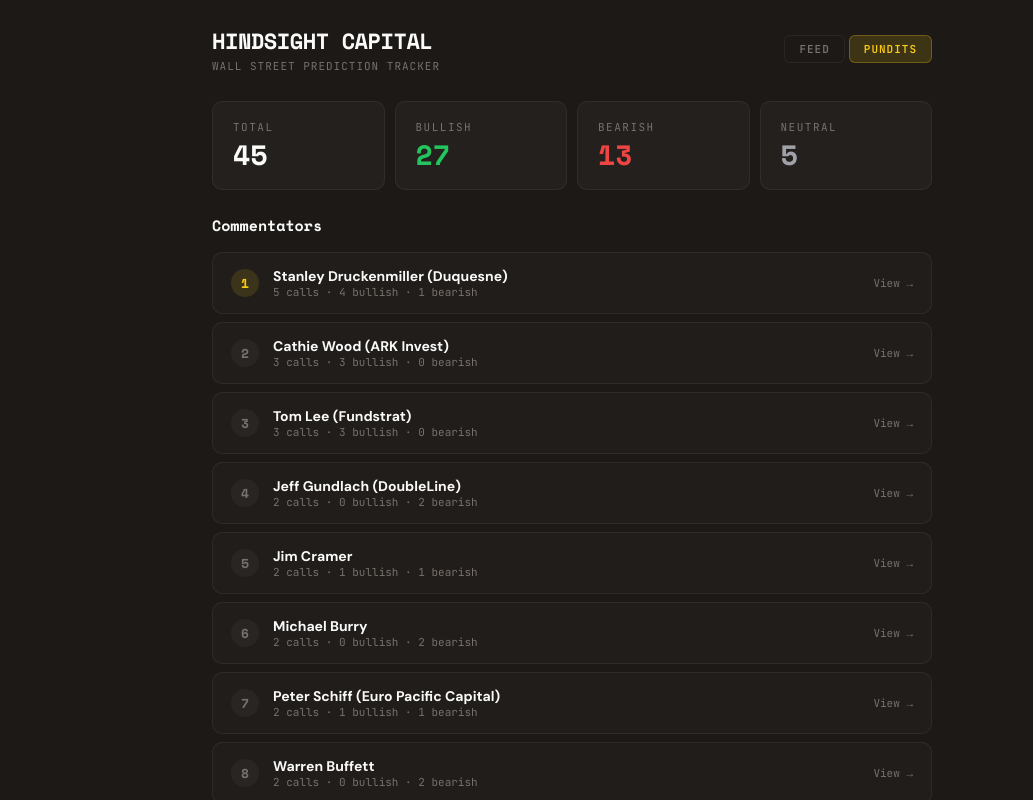
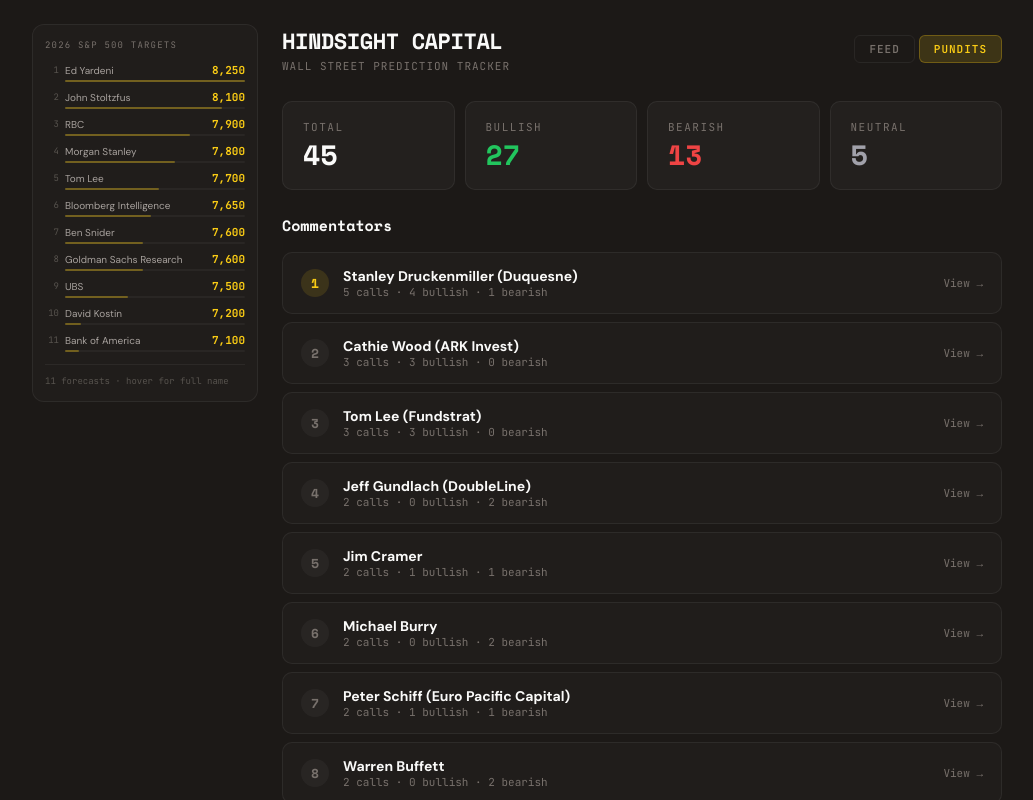
Before and after one commit to veridead1/pundit-tracker, a Next.js app: page / in a window 1280 px wide. Both pictures are taken after a click on the button "PUNDITS". Shown: the top 800 px of the page, without its empty margins (68-1101 px from the left). Built offline with nearby package versions, Linux system fonts and the light colour scheme.

Commit message:
add S&P 500 targets sidebar

```diff
--- a/components/PunditTracker.jsx
+++ b/components/PunditTracker.jsx
@@ -346,6 +346,39 @@ export default function PunditTracker() {
     return true;
   });
 
+  // Build S&P 500 year-end 2026 targets sidebar
+  function parseTargetNum(t) {
+    if (!t) return null;
+    var clean = t.replace(/,/g, "").replace(/\+/g, "").replace(/~/g, "");
+    var m = clean.match(/\d{4,}/);
+    return m ? parseInt(m[0]) : null;
+  }
+
+  var sp500Targets = [];
+  var seenTargetCommentators = {};
+  data.predictions
+    .filter(function(p) {
+      if (!p.target || !p.timeframe) return false;
+      var tf = p.timeframe.toLowerCase();
+      var isYearEnd2026 = tf.includes("2026") || tf.includes("year-end");
+      var num = parseTargetNum(p.target);
+      return p.asset === "S&P 500" && isYearEnd2026 && num && num > 5000 && p.direction !== "bearish";
+    })
+    .sort(function(a, b) {
+      return new Date(b.date_stated || 0) - new Date(a.date_stated || 0);
+    })
+    .forEach(function(p) {
+      if (!seenTargetCommentators[p.commentator]) {
+        seenTargetCommentators[p.commentator] = true;
+        sp500Targets.push({ commentator: p.commentator, target: parseTargetNum(p.target), id: p.id });
+      }
+    });
+  sp500Targets.sort(function(a, b) { return b.target - a.target; });
+
+  var maxTarget = sp500Targets.length > 0 ? sp500Targets[0].target : 0;
+  var minTarget = sp500Targets.length > 0 ? sp500Targets[sp500Targets.length - 1].target : 0;
+  var targetRange = maxTarget - minTarget || 1;
+
   var inputStyle = {
     background: "rgba(0,0,0,0.3)", color: "#fafaf9",
     border: "1px solid rgba(255,255,255,0.15)", borderRadius: 6,
@@ -368,7 +401,68 @@ export default function PunditTracker() {
   }
 
   return (
-    <div style={shellStyle}>
+    <div style={{
+      maxWidth: 1080,
+      margin: "0 auto",
+      padding: 24,
+      fontFamily: "'DM Sans', system-ui, sans-serif",
+      color: "#d6d3d1",
+      minHeight: "100vh",
+      display: "flex",
+      gap: 24,
+      alignItems: "flex-start",
+    }}>
+
+      {/* S&P 500 Targets Sidebar */}
+      {sp500Targets.length > 0 && (
+        <div style={{
+          width: 200,
+          flexShrink: 0,
+          position: "sticky",
+          top: 24,
+          background: "rgba(255,255,255,0.02)",
+          border: "1px solid rgba(255,255,255,0.06)",
+          borderRadius: 12,
+          padding: "14px 12px",
+          alignSelf: "flex-start",
+        }}>
+          <div style={{ fontSize: 9, color: "#78716c", fontFamily: monoFont, textTransform: "uppercase", letterSpacing: 1.2, marginBottom: 12 }}>
+            2026 S&P 500 Targets
+          </div>
+          {sp500Targets.map(function(t, i) {
+            var barPct = ((t.target - minTarget) / targetRange) * 100;
+            var shortName = t.commentator
+              .replace(/ \(.*?\)/g, "")
+              .replace("Global Wealth Management", "")
+              .replace("Investment Institute", "")
+              .replace("Capital Markets", "")
+              .replace("Intelligence (60+ institutions)", "")
+              .trim();
+            return (
+              <div key={t.id} style={{ marginBottom: 8 }}>
+                <div style={{ display: "flex", alignItems: "center", gap: 6, marginBottom: 3 }}>
+                  <span style={{ fontSize: 9, color: "#57534e", fontFamily: monoFont, width: 14, textAlign: "right", flexShrink: 0 }}>{i + 1}</span>
+                  <span style={{ flex: 1, fontSize: 10, color: "#a8a29e", overflow: "hidden", textOverflow: "ellipsis", whiteSpace: "nowrap" }} title={t.commentator}>
+                    {shortName}
+                  </span>
+                  <span style={{ fontSize: 11, fontWeight: 700, color: "#facc15", fontFamily: monoFont, flexShrink: 0 }}>
+                    {t.target.toLocaleString()}
+                  </span>
+                </div>
+                <div style={{ marginLeft: 20, height: 2, background: "rgba(255,255,255,0.04)", borderRadius: 1 }}>
+                  <div style={{ height: "100%", width: barPct + "%", background: "rgba(250,204,21,0.35)", borderRadius: 1, minWidth: "8%" }} />
+                </div>
+              </div>
+            );
+          })}
+          <div style={{ marginTop: 12, paddingTop: 10, borderTop: "1px solid rgba(255,255,255,0.05)", fontSize: 9, color: "#57534e", fontFamily: monoFont }}>
+            {sp500Targets.length} forecasts · hover for full name
+          </div>
+        </div>
+      )}
+
+      {/* Main content */}
+      <div style={{ flex: 1, minWidth: 0, maxWidth: 720 }}>
       {/* Header */}
       <div style={{ marginBottom: 28 }}>
         <div style={{ display: "flex", alignItems: "center", justifyContent: "space-between", flexWrap: "wrap", gap: 12 }}>
@@ -630,6 +724,8 @@ export default function PunditTracker() {
           </div>
         </div>
       )}
+
+      </div> {/* end main content */}
     </div>
   );
 }
```
